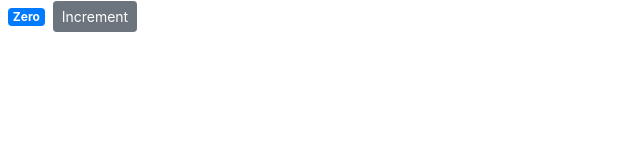
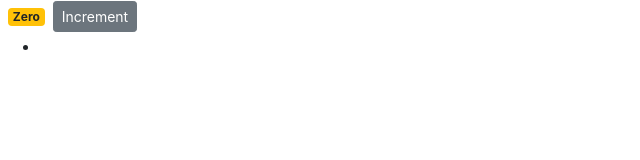
Before and after one commit to malbert1988/counter-app, a React (Create React App) app: page / in a window 1280 px wide. Shown: the top 160 px of the page, without its empty margins (0-640 px from the left). Built offline with nearby package versions, Linux system fonts and the light colour scheme.

Commit message:
Added dynamic classes and tags

```diff
--- a/src/components/counter.jsx
+++ b/src/components/counter.jsx
@@ -2,7 +2,8 @@
 
 class Counter extends Component {
   state = {
-    count: 0
+    count: 0,
+    tags: ["tag1", "tag2", "tag3"]
   };
 
   styles = {
@@ -13,10 +14,19 @@
   render() {
     return (
       <React.Fragment>
-        <span className="badge badge-primary m-2">{this.formatCount()}</span>
+        <span className={this.getBadgeClasses()}>{this.formatCount()}</span>
         <button className="btn btn-secondary btn-sm">Increment</button>
+        <ul>
+          <li />
+        </ul>
       </React.Fragment>
     );
+  }
+
+  getBadgeClasses() {
+    let classes = "badge m-2 badge-";
+    classes += this.state.count === 0 ? "warning" : "primary";
+    return classes;
   }
 
   formatCount() {
```
